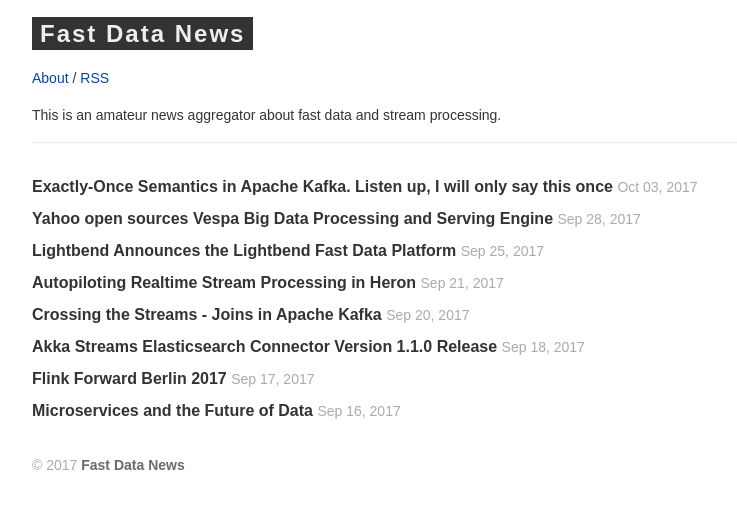
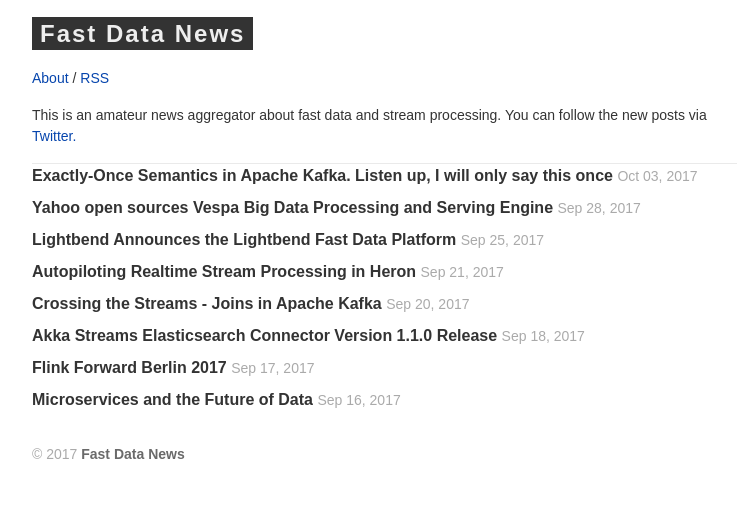
Before and after one commit to metanet/fastdatanews, a Jekyll site: the page built from index.html, in a window 1280 px wide. Shown: the top 509 px of the page, without its empty margins (8-745 px from the left). Built offline with Jekyll 4.4.1, drawn with Linux system fonts in a browser that asks for light colours; some web fonts are replaced.

Commit message:
Update intro

```diff
--- a/_includes/intro.html
+++ b/_includes/intro.html
@@ -1 +1 @@
-<p class="site-intro">This is an amateur news aggregator about fast data and stream processing.</p>
+<p class="site-intro">This is an amateur news aggregator about fast data and stream processing. You can follow the new posts via <a href="https://twitter.com/fastdatanewscom" target="_blank">Twitter.</p>
```
